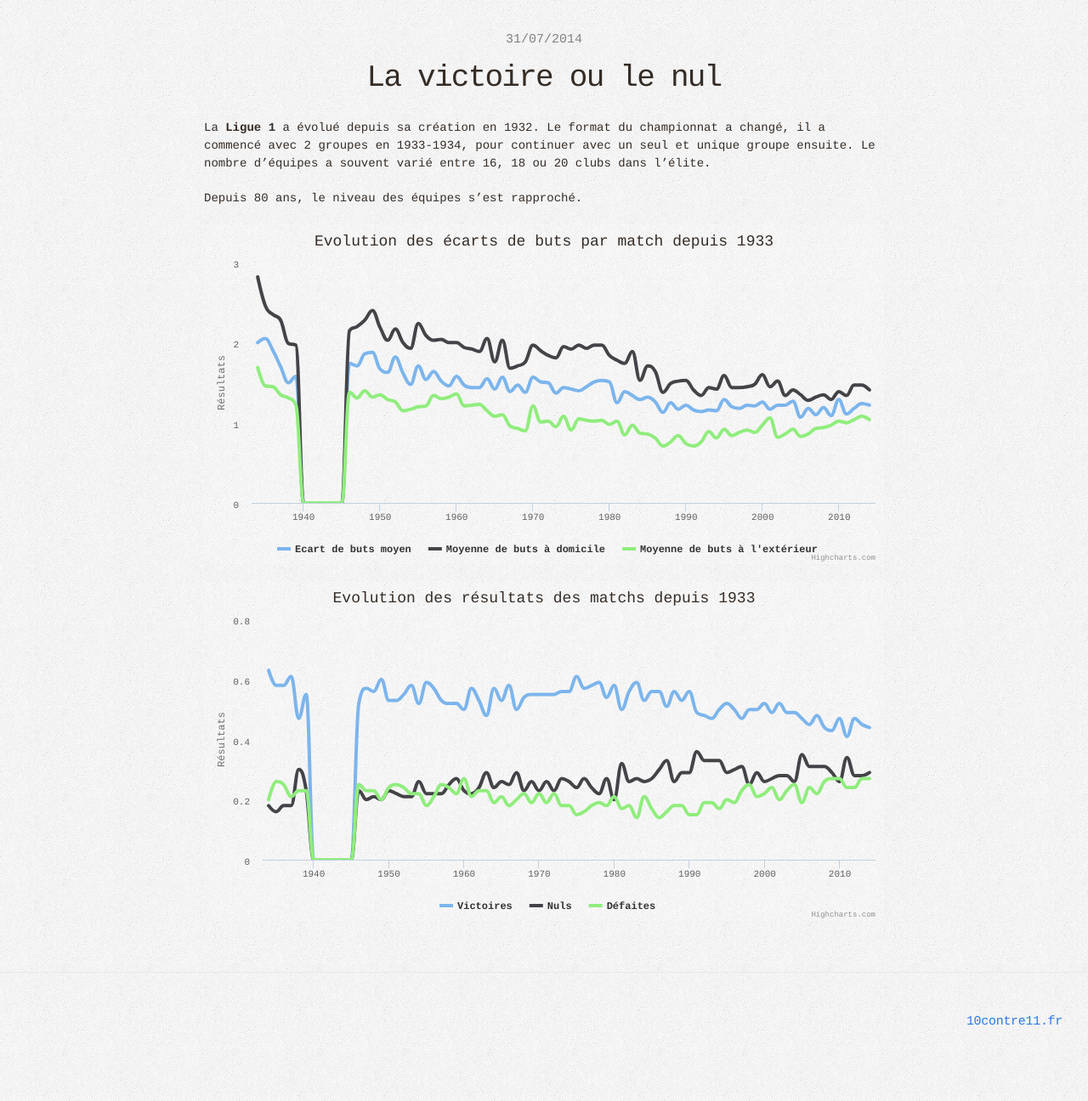
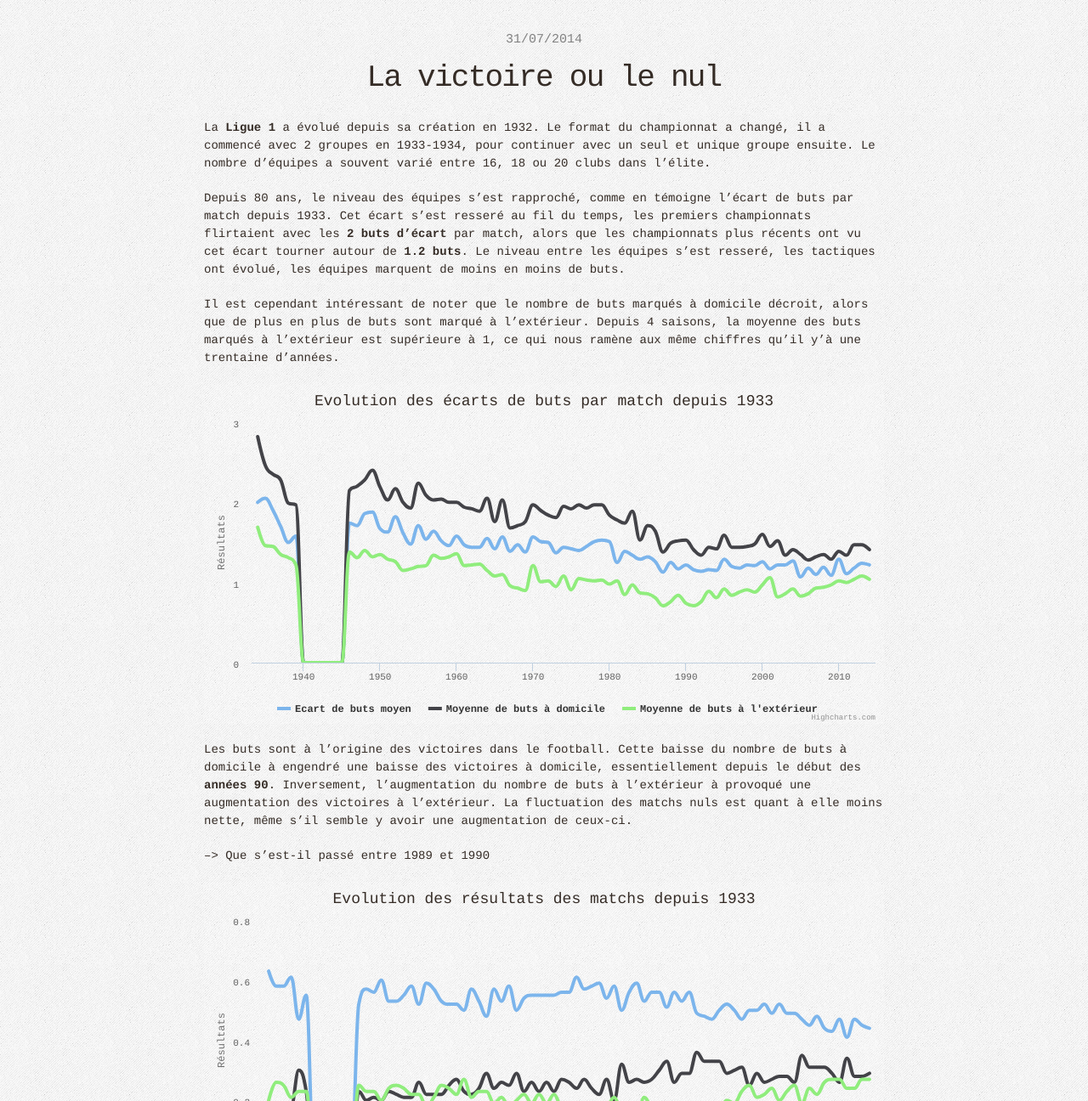
Before and after one commit to damiengo/stblg, a Jekyll site: the page built from _posts/2014-07-31-la-victoire-ou-le-nul.markdown, in a window 1280 px wide and 1400 px high, cut to the strip 104-1400 px from the top of the window. Shown: the whole strip at 85% size. Built offline with Jekyll 4.4.1, drawn with Linux system fonts in a browser that asks for light colours.

Commit message:
Updated article

```diff
--- a/_posts/2014-07-31-la-victoire-ou-le-nul.markdown
+++ b/_posts/2014-07-31-la-victoire-ou-le-nul.markdown
@@ -6,11 +6,16 @@ date:   2014-07-31 21:47:06
 
 La **Ligue 1** a évolué depuis sa création en 1932. Le format du championnat a changé, il a commencé avec 2 groupes en 1933-1934, pour continuer avec un seul et unique groupe ensuite. Le nombre d'équipes a souvent varié entre 16, 18 ou 20 clubs dans l'élite.
 
-Depuis 80 ans, le niveau des équipes s'est rapproché.
+Depuis 80 ans, le niveau des équipes s'est rapproché, comme en témoigne l'écart de buts par match depuis 1933. Cet écart s'est resseré au fil du temps, les premiers championnats flirtaient avec les **2 buts d'écart** par match, alors que les championnats plus récents ont vu cet écart tourner autour de **1.2 buts**. Le niveau entre les équipes s'est resseré, les tactiques ont évolué, les équipes marquent de moins en moins de buts.
+
+Il est cependant intéressant de noter que le nombre de buts marqués à domicile décroit, alors que de plus en plus de buts sont marqué à l'extérieur. Depuis 4 saisons, la moyenne des buts marqués à l'extérieur est supérieure à 1, ce qui nous ramène aux même chiffres qu'il y'à une trentaine d'années.
 
 
 <div id="avg_diff_chart"></div>
 
+Les buts sont à l'origine des victoires dans le football. Cette baisse du nombre de buts à domicile à engendré une baisse des victoires à domicile, essentiellement depuis le début des **années 90**. Inversement, l'augmentation du nombre de buts à l'extérieur à provoqué une augmentation des victoires à l'extérieur. La fluctuation des matchs nuls est quant à elle moins nette, même s'il semble y avoir une augmentation de ceux-ci.
+
+--> Que s'est-il passé entre 1989 et 1990
 
 <div id="results_chart"></div>
 
```
